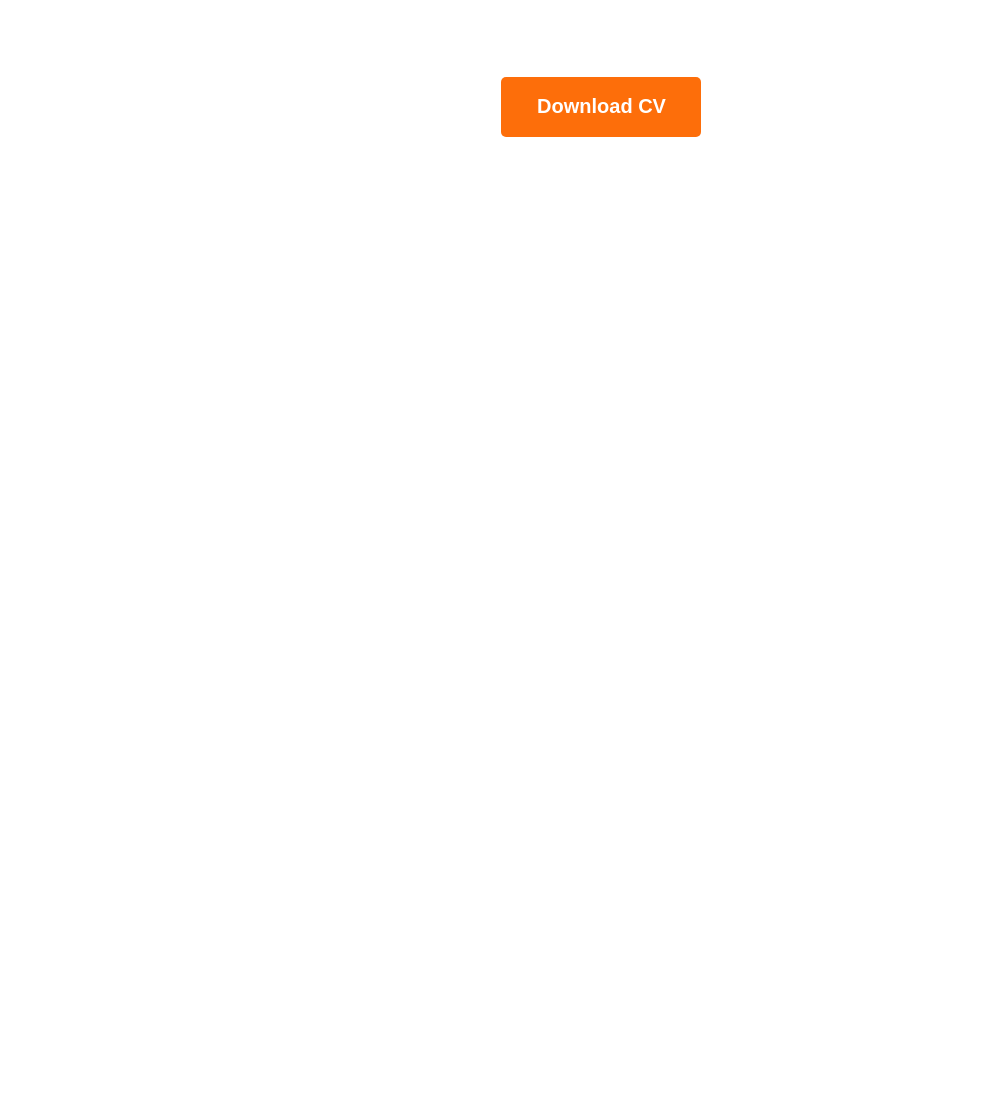
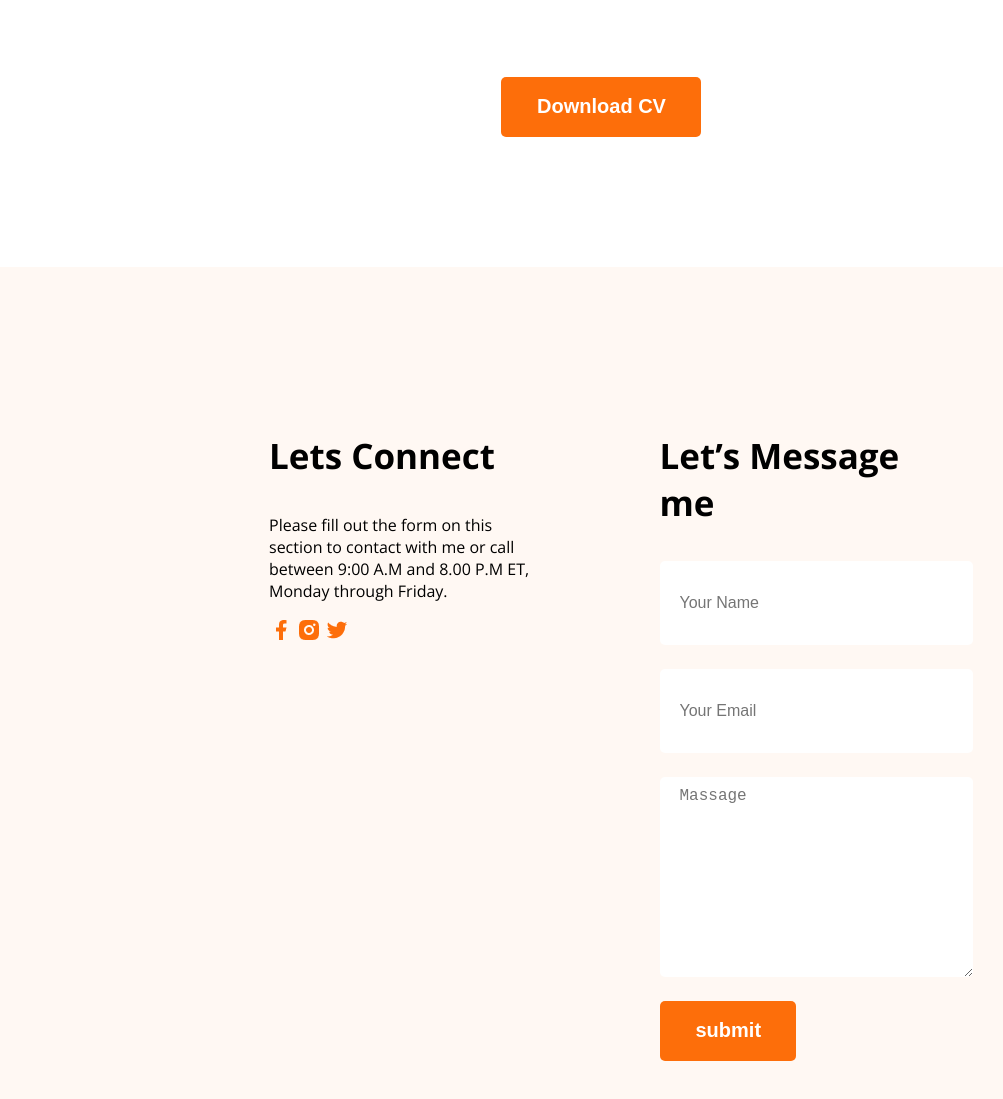
Before and after one commit to mdsanjidahmedsabab/web-devlopment-portfolio, a plain HTML site: page index.html in a window 1280 px wide. Shown: the part 3192-4291 px from the top of the page, without its empty margins (39-1042 px from the left). Before the commit the page ends 3459 px from the top, so only its background shows below. Drawn offline with nearby package versions, Linux system fonts and the light colour scheme.

Commit message:
portfolio finished

```diff
--- a/index.html
+++ b/index.html
@@ -139,8 +139,25 @@ to any of the 1500+ FontAwesome 5 free icons available. Aenean commodo ligula eg
             </section>
 
     </main>
-    <footer>
-
+    <footer class="background-color">
+        <div class="footer-column">
+            <h3 class="section-title">Lets Connect</h3>
+            <p>Please fill out the form on this section to contact with me or call between 9:00 A.M and 8.00 P.M ET, Monday through Friday.</p>
+            <div>
+                <a href=""><img src="images/icons/facebook.png" alt=""></a>
+                <a href=""><img src="images/icons/insta.png" alt=""></a>
+                <a href=""><img src="images/icons/twitter.png" alt=""></a>
+            </div>
+        </div>
+        <div class="footer-column">
+            <h3 class="section-title">Let’s Message me</h3>
+            <form action="">
+                <input type="text" name="" id="" placeholder="Your Name" class="dark-3">
+                <input type="email" name="" id="" placeholder="Your Email" class="dark-3">
+                <textarea style="height: 180px; font-size: 16px;" name="" id="" cols="30" rows="10" placeholder="Massage" class="dark-3"></textarea>
+                <input type="submit" value="submit" class="btn-primary">
+            </form>
+        </div>
     </footer>
 </body>
 </html>
--- a/styles/portfolio.css
+++ b/styles/portfolio.css
@@ -184,5 +184,25 @@ main section{
 }
 .resume-doenload-cv{
   margin-top:50px ;
-  margin-bottom: 113px;
+  margin-bottom: 115px;
 }
+/* footer styles */
+footer{
+  padding: 130px 300px;
+  display: flex;
+  gap: 117px;
+}
+.footer-column{
+  width: 50%;
+}
+footer input[type="email"], footer input[type="text"], footer textarea{
+  height: 64px;
+  width: 100%;
+  border-radius: 5px;
+  background-color: white;
+  display: block;
+  padding: 10px 20px;
+  margin-bottom: 24px;
+  border: none;
+  font-size: 16px;
+}
```
Lines whose indentation alone changed are shown as unchanged.
